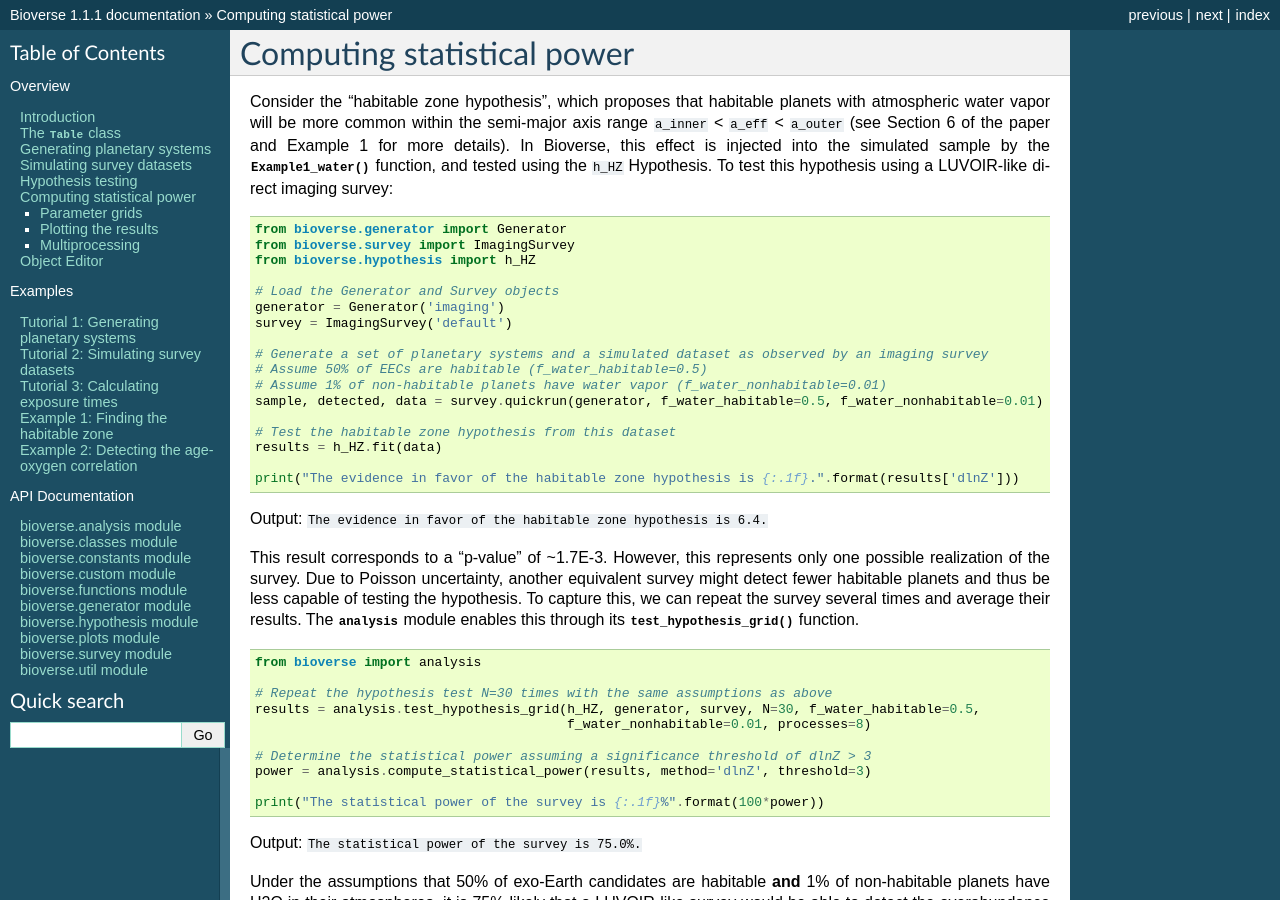
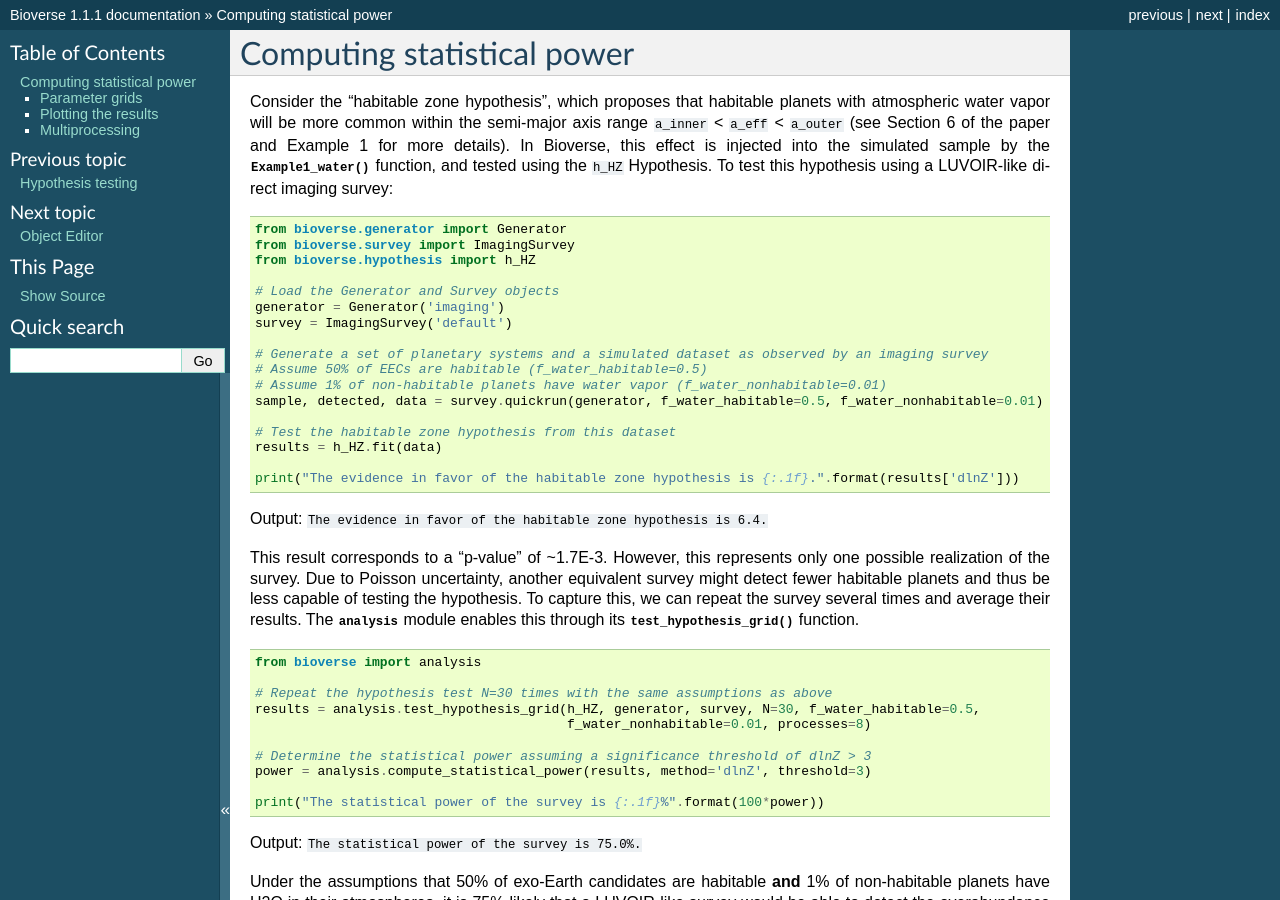
Before and after one commit to danielapai/bioverse, a Sphinx documentation site: the page built from docs/module4.rst, in a window 1280 px wide and 900 px high. Built offline with Sphinx 7.4.7, drawn with Linux system fonts in a browser that asks for light colours.

Commit message:
Deleted html_sidebar for testing

```diff
--- a/docs/conf.py
+++ b/docs/conf.py
@@ -34,10 +34,6 @@ extensions = ['sphinx.ext.napoleon',
               'nbsphinx',
               'sphinx.ext.autodoc',
               'sphinx.ext.autosectionlabel']
-
-html_sidebars = { '**': [ 'globaltoc.html', # Global TOC (site-wide contents)
-                         'searchbox.html', # Search box
-                        ]}
 
 # Ensuring section labels are unique across your project
 autosectionlabel_prefix_document = True
```
